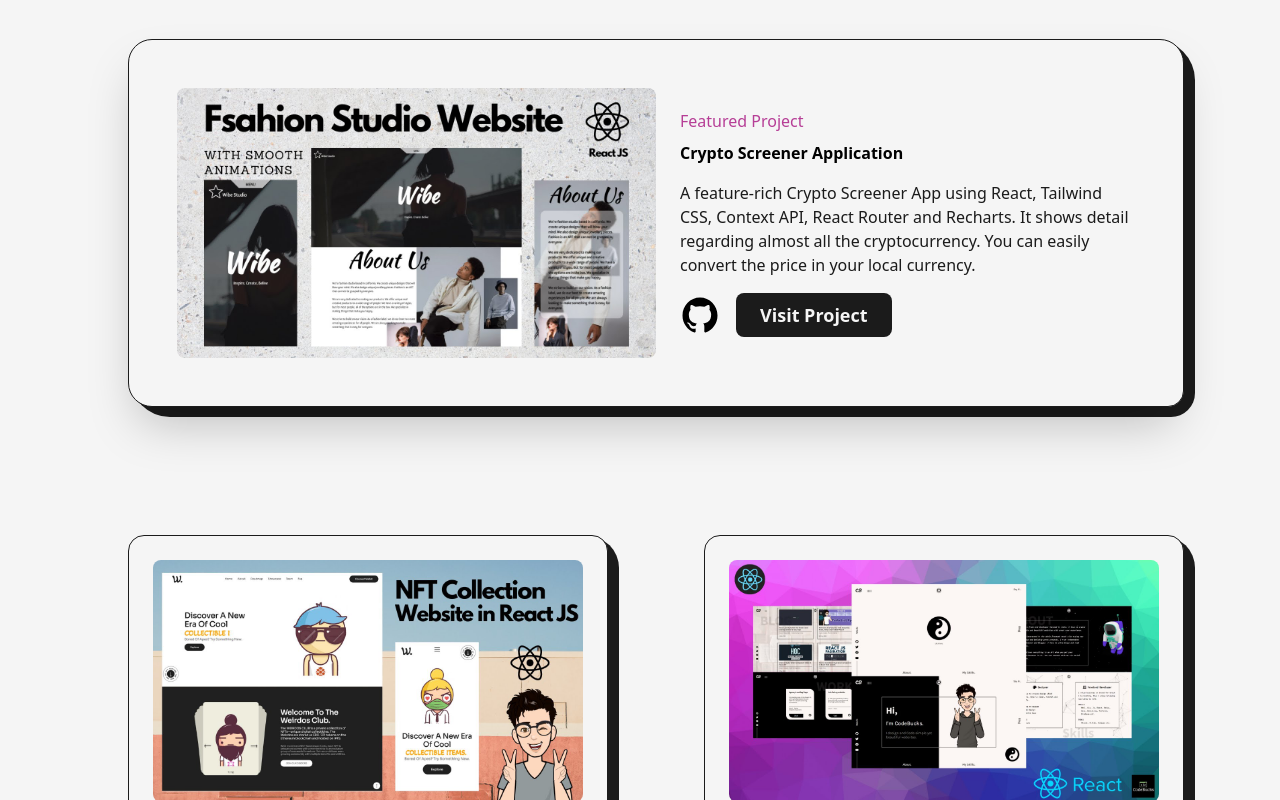
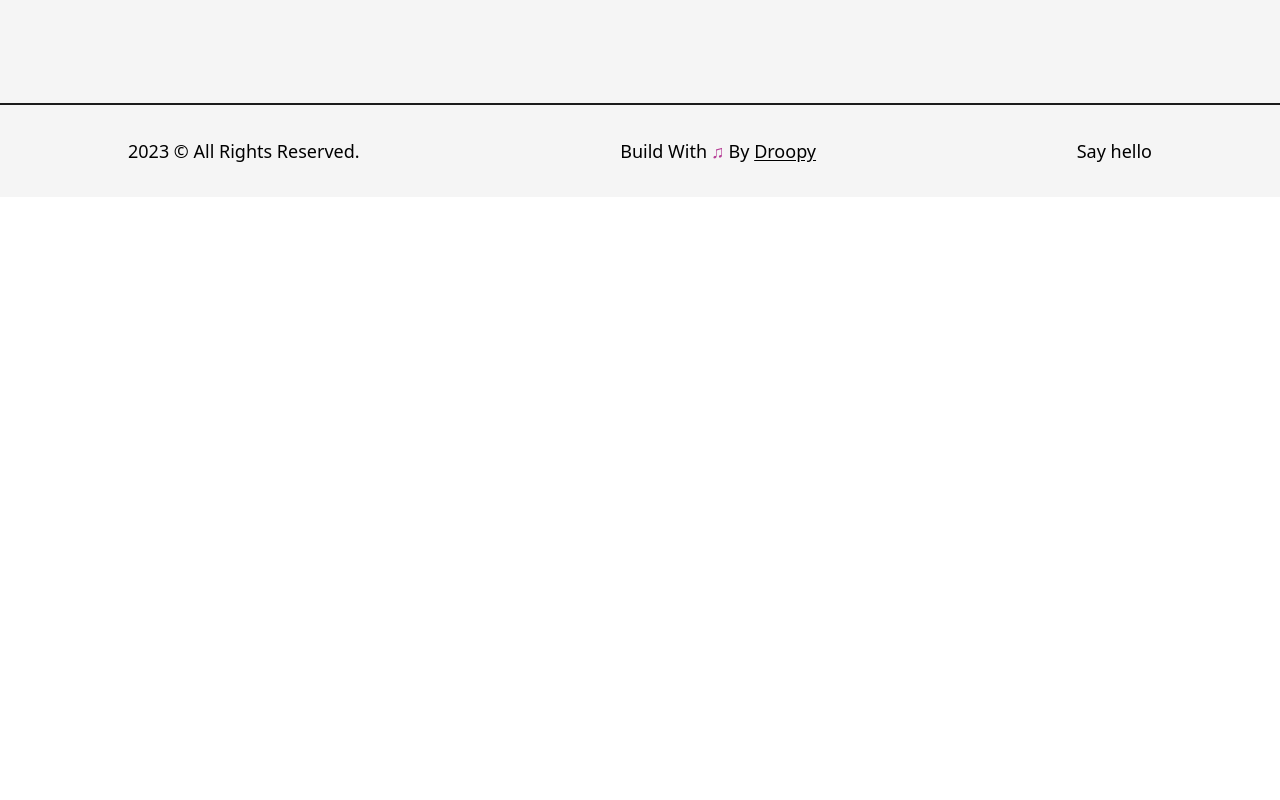
Before and after one commit to Alejandrozf23/developer-portafolio, a Next.js app: page /projects in a window 1280 px wide. Shown: the part 1440-2240 px from the top of the page. After the commit the page ends 1637 px from the top, so only its background shows below. Built offline with nearby package versions, Linux system fonts and the light colour scheme.

Commit message:
Delete projects, only two examples

```diff
--- a/src/constants/projects.js
+++ b/src/constants/projects.js
@@ -20,43 +20,6 @@ const data = {
             type: 'Featured Project',
             img: '/images/projects/crypto-screener-cover-image.jpg',
         },
-        {
-            id: 'P-003',
-            feature: false,
-            title: 'Crypto Screener Application',
-            link: '/',
-            github: '/',
-            type: 'Featured Project',
-            img: '/images/projects/devdreaming.jpg',
-        },
-        {
-            id: 'P-004',
-            feature: true,
-            title: 'Crypto Screener Application',
-            summary: 'A feature-rich Crypto Screener App using React, Tailwind CSS, Context API, React Router and Recharts. It shows detail regarding almost all the cryptocurrency. You can easily convert the price in your local currency.',
-            link: '/',
-            github: '/',
-            type: 'Featured Project',
-            img: '/images/projects/fashion-studio-website.jpg',
-        },
-        {
-            id: 'P-005',
-            feature: false,
-            title: 'Crypto Screener Application',
-            link: '/',
-            github: '/',
-            type: 'Featured Project',
-            img: '/images/projects/nft-collection-website-cover-image.jpg',
-        },
-        {
-            id: 'P-006',
-            feature: false,
-            title: 'Crypto Screener Application',
-            link: '/',
-            github: '/',
-            type: 'Featured Project',
-            img: '/images/projects/portfolio-cover-image.jpg',
-        },
     ]
 }
 
```
